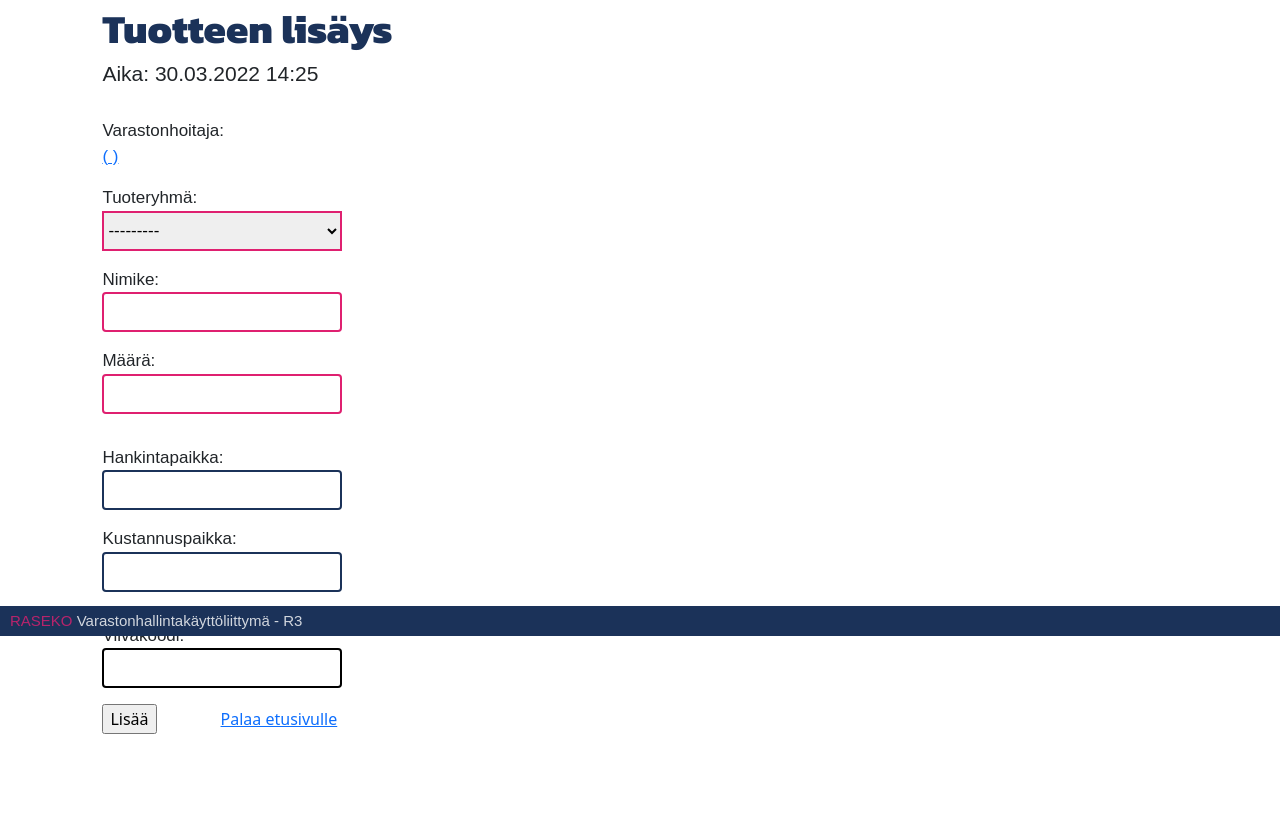
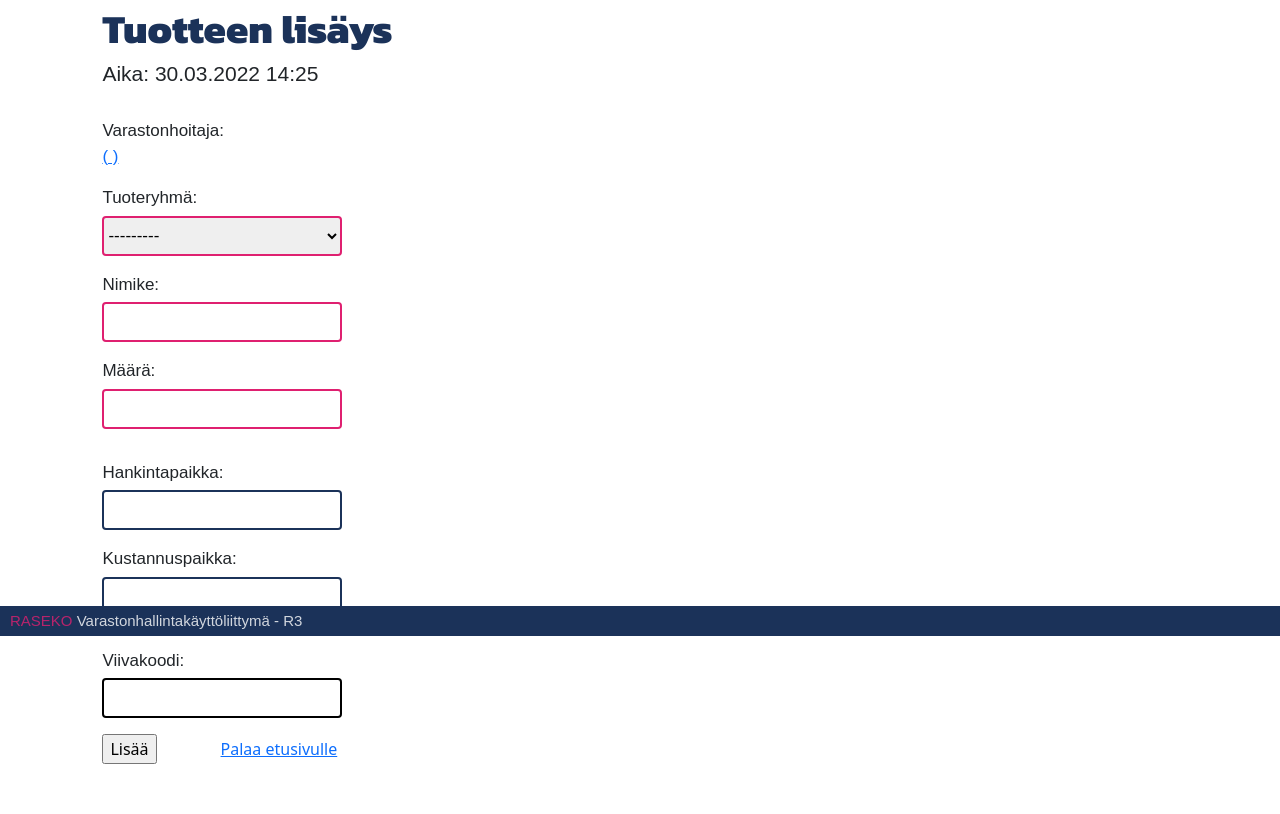
Before and after one commit to janlevea/Varastonhallinta-R3, a Django app: page /varasto/tuotteet/lisaa/ in a window 1280 px wide. Shown: the part 164-978 px from the top of the page. Before the commit the page ends 898 px from the top, so only its background shows below. Run offline with Django 4.2, Linux system fonts and the light colour scheme; the visitor is signed in with stand-in values (Sample User, id 1); data that the repository does not hold is empty; some libraries are stand-ins or nearby versions.

Commit message:
CSS-refaktorointi, hyperlinkkien korjaus

```diff
--- a/varastonhallinta/tuotteet/forms.py
+++ b/varastonhallinta/tuotteet/forms.py
@@ -11,3 +11,13 @@
             "hankintapaikka", "kustannuspaikka",
             "viivakoodi_string"
         ]
+
+    def __init__(self, *args, **kwargs):
+        super().__init__(*args, **kwargs)
+
+        self.fields['tuoteryhma'].widget.attrs.update({'class': 'roundedborder rasekoredborder'})
+        self.fields['nimike'].widget.attrs.update({'class': 'roundedborder rasekoredborder'})
+        self.fields['maara'].widget.attrs.update({'class': 'roundedborder rasekoredborder bottom-marg'})
+        self.fields['hankintapaikka'].widget.attrs.update({'class': 'roundedborder rasekoblueborder'})
+        self.fields['kustannuspaikka'].widget.attrs.update({'class': 'roundedborder rasekoblueborder bottom-marg'})
+        self.fields['viivakoodi_string'].widget.attrs.update({'class': 'roundedborder blackborder'})
--- a/varastonhallinta/varasto/static/varasto/css/styles.css
+++ b/varastonhallinta/varasto/static/varasto/css/styles.css
@@ -3,7 +3,6 @@
 
 /*  Tarvittaessa punainen reunaviiva kaikille elementeille
     kehitysvaiheessa elementtien asetteluun */
-
 /*
 * {
     border: 1px solid red;
@@ -52,8 +51,8 @@
 .button-blue, .button-blue:hover, .button-blue:focus, .button-blue:active, .button-blue.active {
     background: #1b3259;
 }
+
 /* ---- */
-
 main {
     margin: 0 auto;
     width: 84%;
@@ -88,7 +87,7 @@
 
 /* nuolet index.html nappuloiden oikeissa reunoissa */
 .i-chevron-right, #i-search {
-    float:right;
+    float: right;
 }
 
 /* raportit.html -- alkaa */
@@ -155,66 +154,47 @@
     background-color: #df2070;
 }
 
-/* /uusi_lainaus/ */
-.uusilainaus, .uusituote, .kirjautumisform, .rekisteroidyform {
+/* perusform1 leveys */
+.perusform1 {
     width: 280px;
 }
-
-.uusilainaus p, .uusituote p, .kirjautumisform, .rekisteroidyform {
+/* -- fontti */
+.perusform1, .perusform1 p {
     font-family: Nunito, sans-serif;
     font-weight: 400;
     font-size: 17px;
 }
 
-/* TODO: .css siistiminen! */
-
-/* -- raseko-punainen reunaviiva käyttäjä kenttiin */
-.kirjautumisform #id_username, #id_password,
-.rekisteroidyform #id_opiskelijanumero, #id_email, #id_etunimi, #id_sukunimi,
-.uusilainaus #id_varastonhoitaja, #id_asiakas,
-.uusituote #id_tuoteryhma, #id_nimike, .uusituote #id_maara {
+/* -- raseko-punainen reunaviiva - formeissa */
+.perusform1 #id_username, .perusform1 #id_password, /* kirjautuminen */
+.rasekoredborder {
     border: 2px solid #df2070;
 }
 
-/* -- erota varastonhoitaja, asiakas --
-varasto, tuote, määrä -- palautuspäivä -- marginaaleilla */
-.uusilainaus #id_asiakas, #id_maara, #id_palautuspaiva,
-.uusituote #id_maara, #id_kustannuspaikka {
+/* margin-bottom form kenttien erotukseen */
+.perusform1 .bottom-marg {
     margin-bottom: 15px;
 }
 
-/* -- raseko-sininen reunaviiva tuotekenttiin */
-.uusilainaus #id_varasto, #id_tuote, #id_maara,
-.rekisteroidyform #id_password, #id_password_repeat,
-.uusituote #id_hankintapaikka, #id_kustannuspaikka {
+/* -- raseko-sininen reunaviiva - formeissa */
+.rasekoblueborder, #id_regpass {
     border: 2px solid #1b3259;
 }
 
-/* -- musta reunaviiva palautuspäivä-kenttään */
-.uusilainaus #id_palautuspaiva,
-.uusituote #id_viivakoodi_string {
+/* -- vähän käytetty musta reunaviiva - formeissa */
+.blackborder {
     border: 2px solid black;
 }
 
-/* -- pyöristetyt reunat kaikille reunaviivoille
-      uusilainaus sivulla + suurempi koko kentille
-*/
-.uusilainaus
-#id_varastonhoitaja, #id_asiakas,
-#id_varasto, #id_tuote, #id_maara,
-#id_palautuspaiva,
-.kirjautumisform
-#id_username, #id_password,
-.rekisteroidyform
-#id_opiskelijanumero, #id_email, #id_etunimi, #id_sukunimi, #id_password, #id_password_repeat,
-.lisaatuote #id_tuoteryhma, #id_nimike, #id_maara, #id_hankintapaikka, #id_kustannuspaikka, #id_viivakoodi_string
-{
+/* -- pyöristetyt reunat formkenttiin + suurempi koko niille */
+.roundedborder, #id_username, #id_password {
     border-radius: 4px;
     height: 40px;
     width: 240px;
 }
 
-.uusituote #id_tuoteryhma {
+/* tuotteet/lisaa - tuoteryhmä valinta - koko */
+.perusform1 #id_tuoteryhma {
     width: 240px;
     height: 40px;
 }
@@ -237,8 +217,7 @@
     width: 500px;
 }
 
-/* login-sivu */
-.kirjautumisform, .rekisteroidyform label {
+.perusform1 label {
     margin-bottom: 5px;
 }
 
--- a/varastonhallinta/varasto/templates/kayttajat/rekisteroidy.html
+++ b/varastonhallinta/varasto/templates/kayttajat/rekisteroidy.html
@@ -6,11 +6,11 @@
         <h1>Rekisteröidy</h1>
         <h5>Varastonhallintaan</h5>
     </div>
-    <div class="rekisteroidyform">
+    <div class="perusform1">
         <form action="../rekisteroidy/" method="post">
             {% csrf_token %}
             {{ form.as_p }}
-            <button type="submit">Rekisteröidy</button>&emsp;<a href="/varasto/tili/login">Kirjaudu sisään</a>
+            <button type="submit">Rekisteröidy</button>&emsp;<a href="/varasto/kayttajat/login">Kirjaudu sisään</a>
         </form>
     </div>
 </main>
--- a/varastonhallinta/varasto/templates/tuotteet/lisaa.html
+++ b/varastonhallinta/varasto/templates/tuotteet/lisaa.html
@@ -10,7 +10,7 @@
         <br>
         <form action="../lisaa/" method="post">
             {% csrf_token %}
-            <div class="uusituote">
+            <div class="perusform1">
                 <p class="varastonhoitaja">Varastonhoitaja:<br/>
                 <a href="/varasto/kayttajat/profiili/{{ request.user.opiskelijanumero }}">{{request.user.opiskelijanumero}} ({{request.user.get_kokonimi}})</a></p>
                 {{ form.as_p }}
--- a/varastonhallinta/varasto/templates/varasto/index.html
+++ b/varastonhallinta/varasto/templates/varasto/index.html
@@ -49,9 +49,11 @@
         </a>
     </div>
     {% comment %} wipstuff {% endcomment %}
-    <br/>WIP:<br/>Yksittäisen lainauksen sivu, esim: <a href="lainaus/1">/lainaus/1/</a>
-    <br/>Lainauksen poistaminen: <a href="poista_lainaus/1">/poista_lainaus/1/</a>
+    <br/>WIP:
     <br/>Avoimet lainaukset: <a href="lainaukset/">/lainaukset/</a>
     <br/>Käyttäjälista: <a href="kayttajat/lista/">/kayttajat/lista</a>
+    <br/><br/>
+    {% comment %} Yksittäisen lainauksen sivu, esim: <a href="lainaus/1">/lainaus/1/</a>
+    <br/>Lainauksen poistaminen: <a href="poista_lainaus/1">/poista_lainaus/1/</a> {% endcomment %}
 </main>
 {% endblock content %}
--- a/varastonhallinta/varasto/templates/varasto/uusi_lainaus.html
+++ b/varastonhallinta/varasto/templates/varasto/uusi_lainaus.html
@@ -10,7 +10,7 @@
         <br>
         <form action="../uusi_lainaus/" method="post">
             {% csrf_token %}
-            <div class="uusilainaus">
+            <div class="perusform1">
                 <p class="varastonhoitaja">Varastonhoitaja:<br/>
                 <a href="/varasto/kayttajat/profiili/{{ request.user.opiskelijanumero }}">{{request.user.opiskelijanumero}} ({{request.user.get_kokonimi}})</a></p>
                 {{ form.as_p }}
```
Also changed, not shown: varastonhallinta/kayttajat/forms.py (+10 -0 lines), varastonhallinta/varasto/forms.py (+7 -0 lines), varastonhallinta/varasto/templates/registration/login.html (+6 -6 lines).
